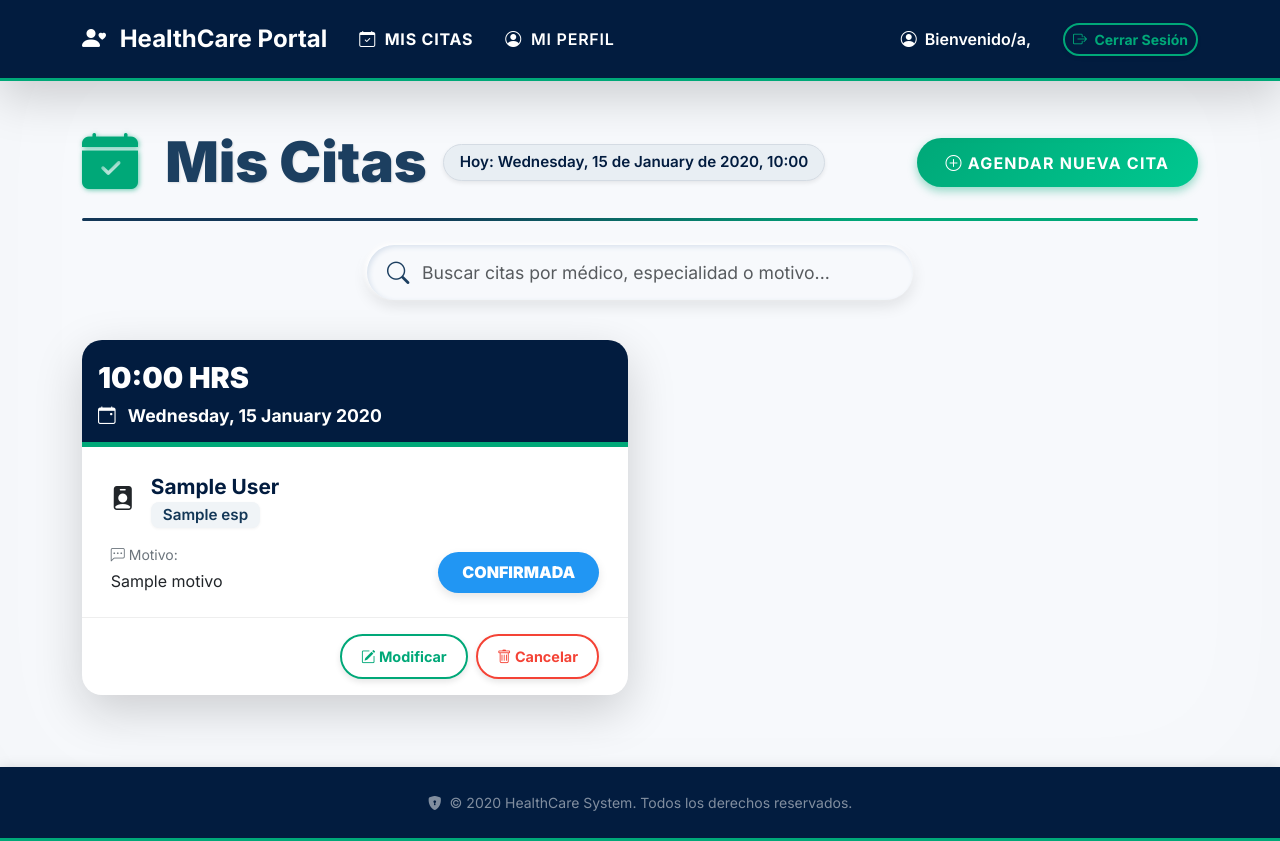
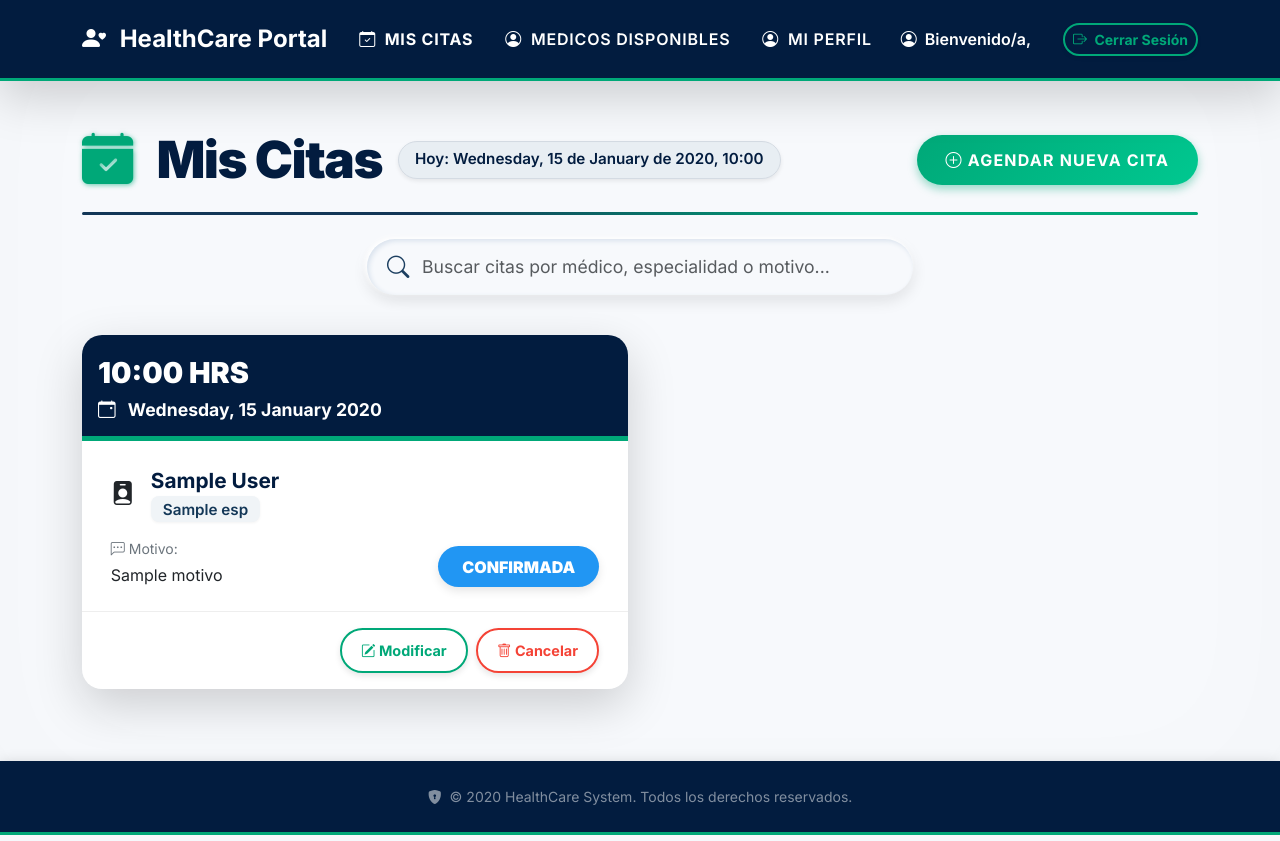
Before and after one commit to Marcuz097/ProyectoFinal_Equipo1, a Django app: template SistemaCita/core/templates/paciente/paciente_cita_list.html in a window 1280 px wide. Run offline with Django 5.2, Linux system fonts and the light colour scheme; the template is opened without the code that fills it: most values are stand-ins (such as "Sample title", 1, 10 or a date in 2020); some libraries are stand-ins or nearby versions.

Commit message:
Mini cambio en pantalla principal.

```diff
--- a/SistemaCita/core/static/core/css/CSS-personalizado/paciente_cita.css
+++ b/SistemaCita/core/static/core/css/CSS-personalizado/paciente_cita.css
@@ -158,9 +158,10 @@
 
 .h1-elegant-clean {
     font-weight: 900;
-    color: var(--color-primary-navy);
-    font-size: 3.5rem;
-    text-shadow: 1px 1px 2px rgba(0, 0, 0, 0.1);
+    color: var(--color-marine-deep);
+    font-size: 3.2rem;
+    letter-spacing: -1.5px;
+    margin-bottom: 0;
 }
 
 .h1-elegant-clean i {
--- a/SistemaCita/core/templates/paciente/paciente_cita_list.html
+++ b/SistemaCita/core/templates/paciente/paciente_cita_list.html
@@ -1,7 +1,6 @@
 {% load static %}
 <!DOCTYPE html>
 <html lang="es" class="h-100">
-
 <head>
     <meta charset="UTF-8">
     <meta name="viewport" content="width=device-width, initial-scale=1.0">
@@ -54,7 +53,13 @@
                                 <i class="bi bi-calendar-check me-1"></i> Mis Citas
                             </a>
                         </li>
-                        <!-- Enlace al perfil -->
+                        <!-- Enlace al listado de médicos -->
+                        <li class="nav-item">
+                            <a class="nav-link" href="{% url 'medicos_paciente' %}">
+                                <i class="bi bi-person-circle me-1"></i> Medicos Disponibles
+                            </a>
+                        </li>
+                     <!-- Enlace al perfil -->
                         <li class="nav-item">
                             <a class="nav-link" href="{% url 'paciente_perfil' %}">
                                 <i class="bi bi-person-circle me-1"></i> Mi Perfil
```
